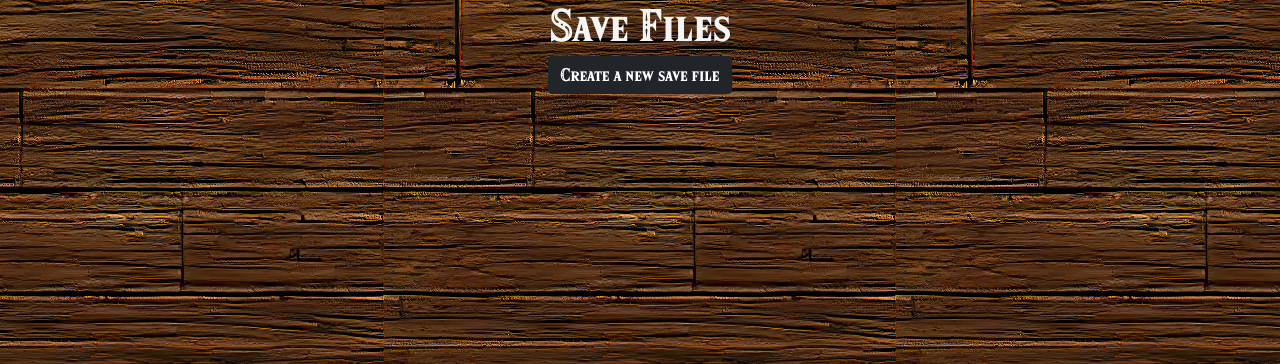
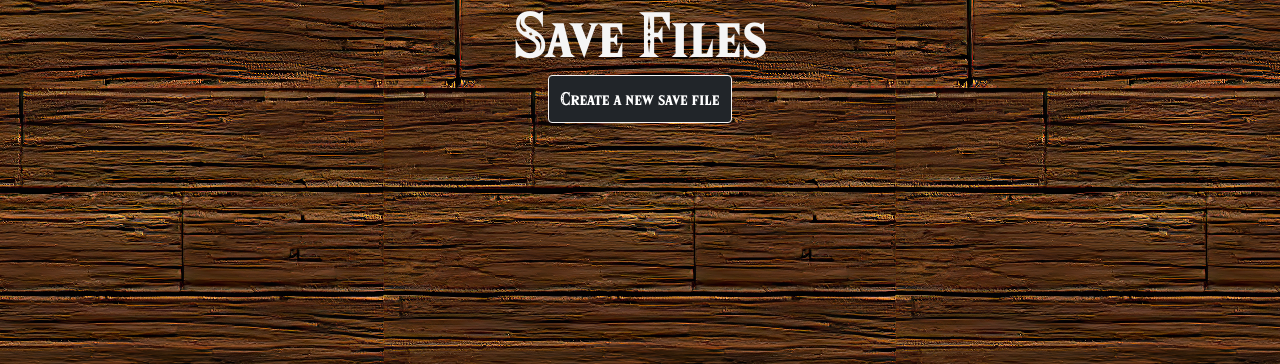
Before and after one commit to breyshaw/A-Terribly-Fated-Tracker, a Django app: page /files/ in a window 1280 px wide. Shown: the part 56-420 px from the top of the page. Run offline with Django 3.2, Linux system fonts and the light colour scheme; the visitor is signed in with stand-in values (Sample User, id 1); data that the repository does not hold is empty.

Commit message:
styling changes to file index template

```diff
--- a/main_app/static/css/file-index.css
+++ b/main_app/static/css/file-index.css
@@ -41,4 +41,15 @@ section {
 h1 {
   display: flex;
   justify-content: center;
+  font-size: 350%;
+  font-weight: lighter;
 }
+
+.btn-dark {
+  height: 125%;
+  border-color: whitesmoke
+}
+
+.btn {
+  border-color: whitesmoke;
+}
```
